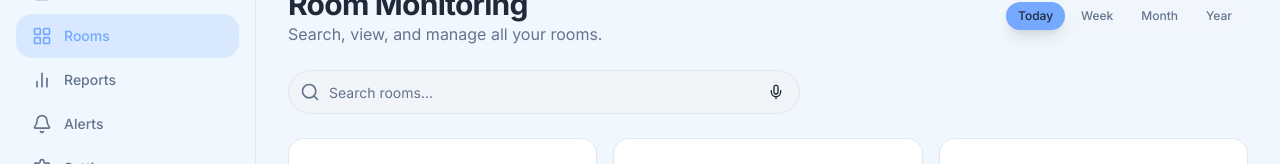
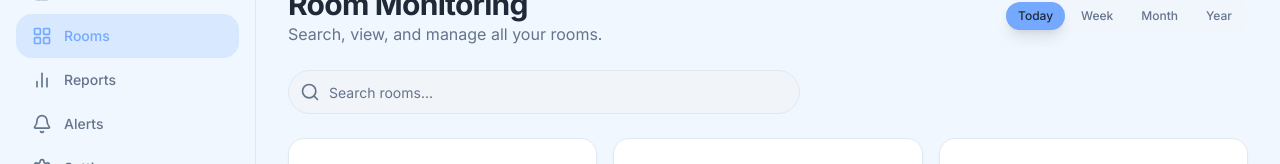
Before and after one commit to abhi24me/AquaTrack, a Next.js app: page /rooms in a window 1280 px wide. Shown: the part 126-290 px from the top of the page. Built offline with nearby package versions, Linux system fonts and the light colour scheme.

Commit message:
remove the speach recognition part completely, only keep the search opti

```diff
--- a/src/app/rooms/page.tsx
+++ b/src/app/rooms/page.tsx
@@ -1,6 +1,6 @@
 
 'use client';
-import { useState, useEffect, useMemo, useRef } from 'react';
+import { useState, useMemo } from 'react';
 import {
   Accordion,
   AccordionContent,
@@ -18,7 +18,7 @@ import {
 import { Button } from '@/components/ui/button';
 import { Label } from '@/components/ui/label';
 import { Switch } from '@/components/ui/switch';
-import { History, Mic, Search } from 'lucide-react';
+import { History, Search } from 'lucide-react';
 import { roomsData } from '@/lib/data';
 import { cn } from '@/lib/utils';
 import dynamic from 'next/dynamic';
@@ -38,51 +38,6 @@ type Timeframe = 'Today' | 'Week' | 'Month' | 'Year';
 export default function RoomsPage() {
   const [timeframe, setTimeframe] = useState<Timeframe>('Today');
   const [searchQuery, setSearchQuery] = useState('');
-  const [isListening, setIsListening] = useState(false);
-  const [isClient, setIsClient] = useState(false);
-
-  const recognitionRef = useRef<any>(null);
-
-  useEffect(() => {
-    setIsClient(true);
-    const SpeechRecognition =
-      window.SpeechRecognition || window.webkitSpeechRecognition;
-
-    if (SpeechRecognition) {
-      const recognition = new SpeechRecognition();
-      recognition.continuous = false;
-      recognition.lang = 'en-US';
-      recognition.interimResults = false;
-      recognition.maxAlternatives = 1;
-
-      recognition.onresult = (event: any) => {
-        const transcript = event.results[0][0].transcript;
-        setSearchQuery(transcript);
-      };
-
-      recognition.onerror = (event: any) => {
-        console.error('Speech recognition error:', event.error);
-        setIsListening(false);
-      };
-
-      recognition.onend = () => {
-        setIsListening(false);
-      };
-
-      recognitionRef.current = recognition;
-    }
-  }, []);
-
-  const handleVoiceSearch = () => {
-    const recognition = recognitionRef.current;
-    if (!recognition) return;
-    if (isListening) {
-      recognition.stop();
-    } else {
-      recognition.start();
-      setIsListening(true);
-    }
-  };
 
   const filteredRooms = useMemo(() => {
     if (!searchQuery) return roomsData;
@@ -123,24 +78,10 @@ export default function RoomsPage() {
         <Input
           type="search"
           placeholder="Search rooms..."
-          className="w-full rounded-full bg-muted pl-10 pr-12 h-11"
+          className="w-full rounded-full bg-muted pl-10 h-11"
           value={searchQuery}
           onChange={(e) => setSearchQuery(e.target.value)}
         />
-        {isClient && recognitionRef.current && (
-          <Button
-            size="icon"
-            variant="ghost"
-            className={cn(
-              'absolute right-2 top-1/2 -translate-y-1/2 h-8 w-8 rounded-full',
-              isListening && 'bg-destructive/20 text-destructive'
-            )}
-            onClick={handleVoiceSearch}
-            aria-label="Search by voice"
-          >
-            <Mic className="h-4 w-4" />
-          </Button>
-        )}
       </div>
 
       <div className="grid gap-4 md:grid-cols-2 lg:grid-cols-3 xl:grid-cols-3">
```
